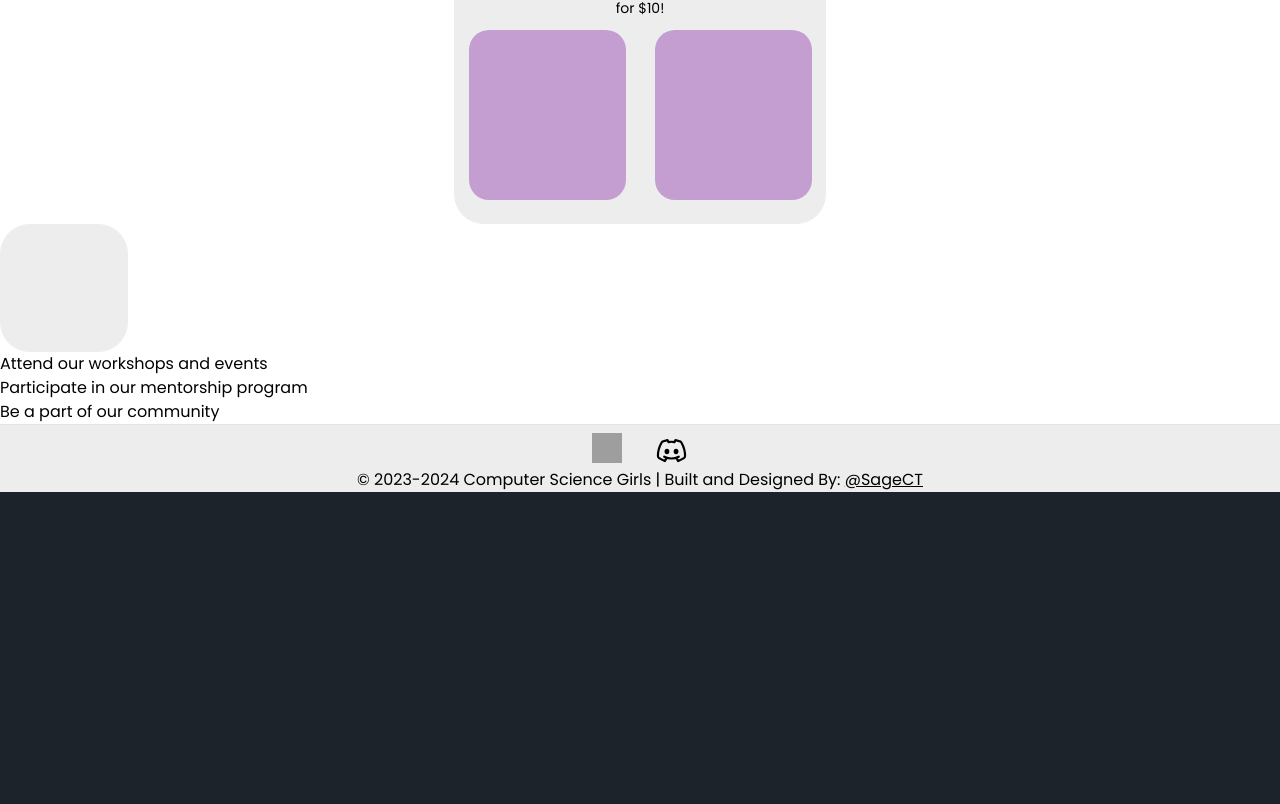
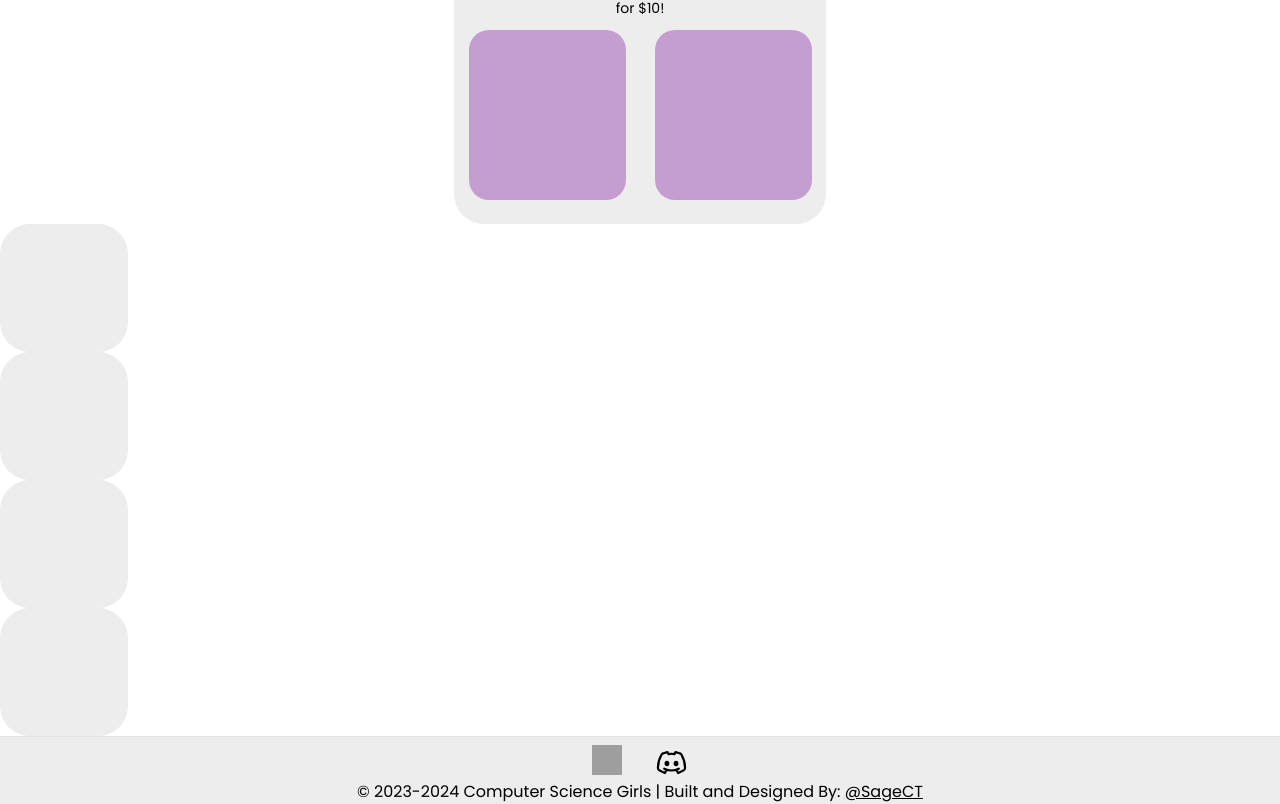
Before and after one commit to CSGirlsUH/csgirls-website, a React (Vite) app in the folder csgwebsite/: page /about in a window 1280 px wide. Shown: the part 753-1557 px from the top of the page. Before the commit the page ends 1245 px from the top, so only its background shows below. Built offline with nearby package versions, Linux system fonts and the light colour scheme; grey boxes are pictures that could not be loaded.

Commit message:
Started work on non-elongated SmallCard

```diff
--- a/csgwebsite/src/components/AboutMain.tsx
+++ b/csgwebsite/src/components/AboutMain.tsx
@@ -12,9 +12,9 @@ function AboutMain() {
     <>
       {/* Mobile Variant */}
       <div className="overflow-y-auto">
-        {/* Group Image */}
+        {/* Banner Image */}
         <div className="w-screen h-[242px] bg-slate-600"></div>
-        {/* <img src="./group-image.jpg" className="w-screen h-[242]" /> */}
+        {/* <img src={PICLINKS.BANNERPIC} className="w-screen h-[242]" /> */}
 
         {/* Title Text */}
         <h1 className="flex flex-row font-poppins text-2xl py-4 justify-center ">
@@ -55,13 +55,28 @@ function AboutMain() {
           <ul>
             <li className="">
               <SmallCard
-                title="Free T-Shirt for Yearly Members!"
-                pText=""
+                title="Gain Hands on Experience!"
+                pText="Get insight on technical and behavioral skills needed to land a job"
+                elongated={false}
               ></SmallCard>
             </li>
-            <li>Attend our workshops and events</li>
-            <li>Participate in our mentorship program</li>
-            <li>Be a part of our community</li>
+            <li className="">
+              <SmallCard
+                title="Huge Networking Opportunities!"
+                pText="Connect with recruiters and other peers in STEM fields"
+                elongated={false}
+              ></SmallCard>
+            </li>
+            <li className="">
+              <SmallCard
+                title="Participate in Fun Social Events!"
+                pText="Attend our socials with free food and snacks provided"
+                elongated={false}
+              ></SmallCard>
+            </li>
+            <li className="">
+              <SmallCard title="" pText="" elongated={false}></SmallCard>
+            </li>
           </ul>
         </div>
         {/* Use card components to add features/perks of joining */}
--- a/csgwebsite/src/components/SmallCard.tsx
+++ b/csgwebsite/src/components/SmallCard.tsx
@@ -1,5 +1,3 @@
-import React from "react";
-
 interface CardProps {
   title: string;
   pText: string;
```
Also changed, not shown: 2 other files (tests, documents, lock files or other folders).
